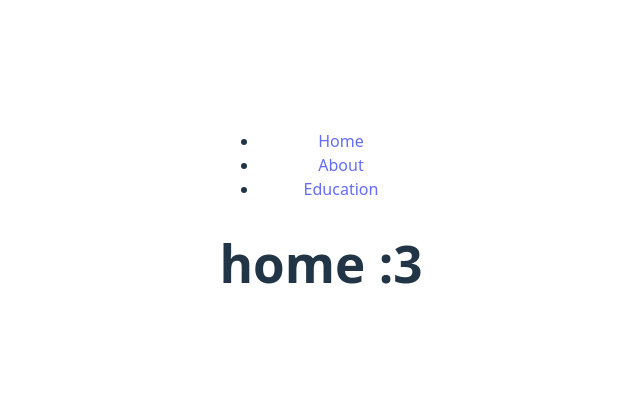
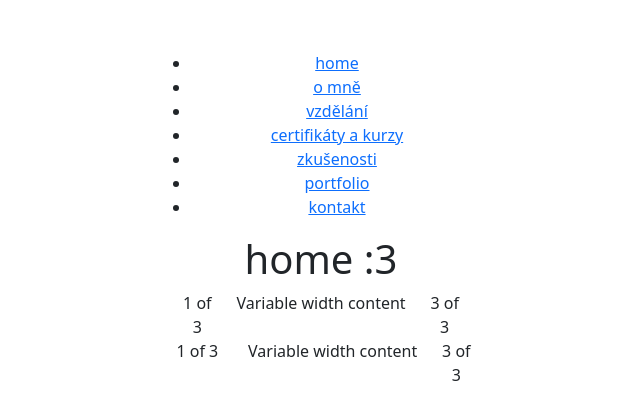
Before and after one commit to maru-bor/personal_web, a React (Vite) app: page / in a window 1280 px wide. Shown: the part 181-600 px from the top of the page, without its empty margins (319-959 px from the left). Built offline with nearby package versions, Linux system fonts and the light colour scheme.

Commit message:
minor changes

```diff
--- a/package.json
+++ b/package.json
@@ -10,6 +10,7 @@
     "preview": "vite preview"
   },
   "dependencies": {
+    "bootstrap": "^5.3.6",
     "react": "^19.1.0",
     "react-dom": "^19.1.0"
   },
--- a/src/App.tsx
+++ b/src/App.tsx
@@ -4,6 +4,10 @@ import Layout from "./pages/Layout.tsx";
 import Home from "./pages/Home.tsx";
 import About from "./pages/About.tsx";
 import Education from "./pages/Education.tsx";
+import Certificates from "./pages/Certificates.tsx";
+import Contact from "./pages/Contact.tsx";
+import Portfolio from "./pages/Portfolio.tsx";
+import Experience from "./pages/Experience.tsx";
 
 function App() {
 
@@ -16,6 +20,10 @@ function App() {
                     <Route index element={<Home />} />
                     <Route path="about" element={<About />} />
                     <Route path="education" element={<Education />} />
+                    <Route path="certificates" element={<Certificates />} />
+                    <Route path="experience" element={<Experience />} />
+                    <Route path="portfolio" element={<Portfolio />} />
+                    <Route path="contact" element={<Contact />} />
 
                 </Route>
             </Routes>
--- a/src/pages/Home.tsx
+++ b/src/pages/Home.tsx
@@ -1,8 +1,36 @@
+import 'bootstrap/dist/css/bootstrap.min.css'
+
 export default function Home(){
 
     return(
         <>
             <h1>home :3</h1>
+
+            <div className="container text-center">
+                <div className="row justify-content-md-center">
+                    <div className="col col-lg-2">
+                        1 of 3
+                    </div>
+                    <div className="col-md-auto">
+                        Variable width content
+                    </div>
+                    <div className="col col-lg-2">
+                        3 of 3
+                    </div>
+                </div>
+                <div className="row">
+                    <div className="col">
+                        1 of 3
+                    </div>
+                    <div className="col-md-auto">
+                        Variable width content
+                    </div>
+                    <div className="col col-lg-2">
+                        3 of 3
+                    </div>
+                </div>
+            </div>
+
         </>
     );
 }
--- a/src/pages/Layout.tsx
+++ b/src/pages/Layout.tsx
@@ -7,13 +7,25 @@ export default function Layout(){
             <nav>
                 <ul>
                     <li>
-                        <Link to="personal_web/"> Home </Link>
+                        <Link to="/"> home </Link>
                     </li>
                     <li>
-                        <Link to="personal_web/about"> About </Link>
+                        <Link to="/about"> o mně </Link>
                     </li>
                     <li>
-                        <Link to="personal_web/education"> Education </Link>
+                        <Link to="/education"> vzdělání </Link>
+                    </li>
+                    <li>
+                        <Link to="/certificates"> certifikáty a kurzy </Link>
+                    </li>
+                    <li>
+                        <Link to="/experience"> zkušenosti </Link>
+                    </li>
+                    <li>
+                        <Link to="/portfolio"> portfolio </Link>
+                    </li>
+                    <li>
+                        <Link to="/contact"> kontakt </Link>
                     </li>
 
                 </ul>
```
Also changed, not shown: 1 other file (tests, documents, lock files or other folders).
